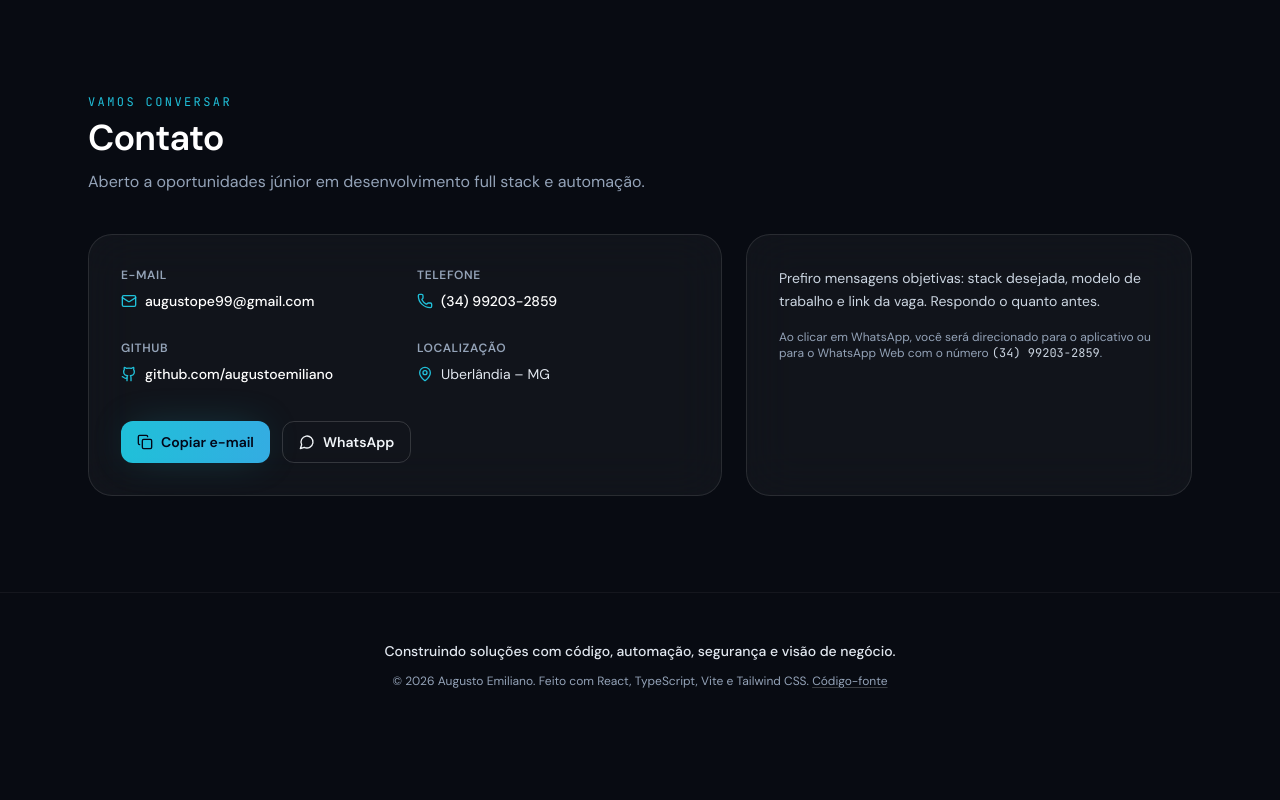
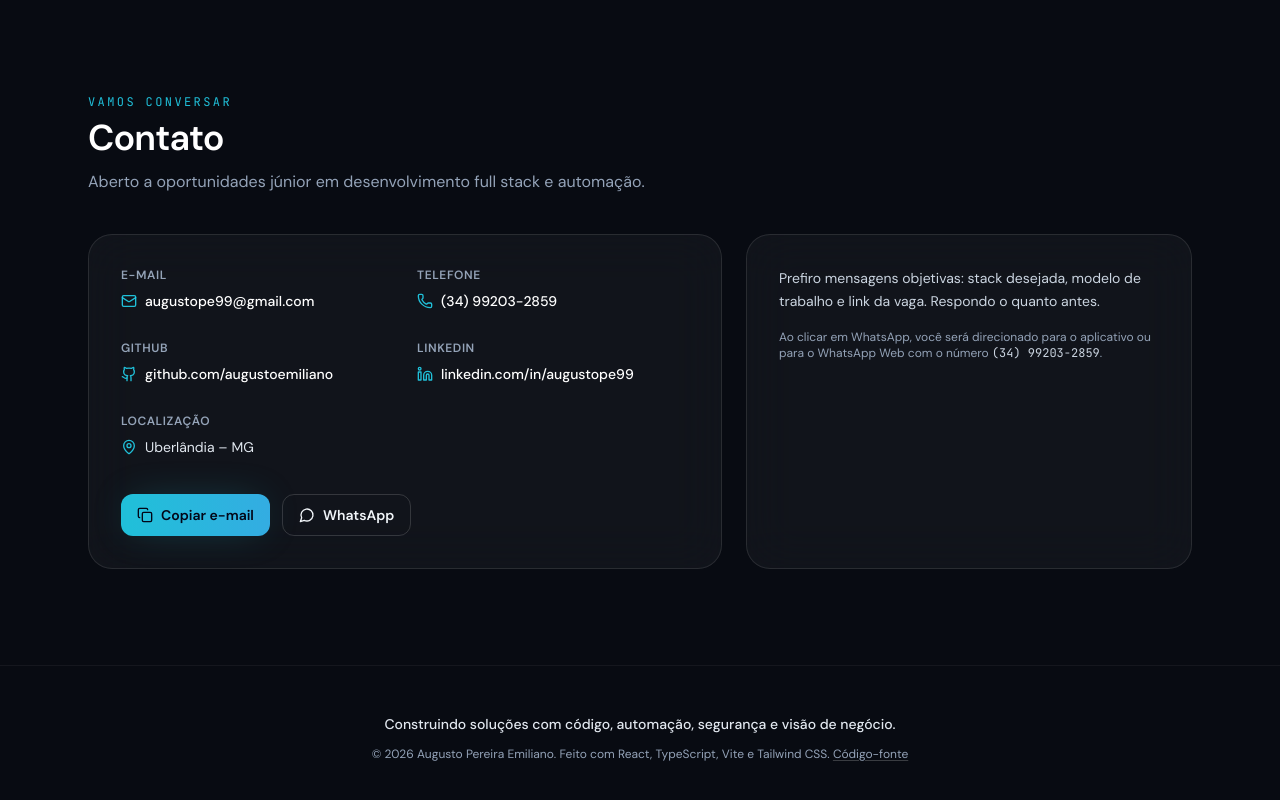
Before and after one commit to augustoemiliano/Portfolio, a React (Vite) app: page / in a window 1280 px wide. Shown: the part 5782-6582 px from the top of the page. Before the commit the page ends 6519 px from the top, so only its background shows below. Built offline with nearby package versions, Linux system fonts and the light colour scheme.

Commit message:
Adiciona LinkedIn e usa nome completo no site

```diff
--- a/index.html
+++ b/index.html
@@ -3,12 +3,12 @@
   <head>
     <meta charset="UTF-8" />
     <meta name="viewport" content="width=device-width, initial-scale=1.0" />
-    <title>Augusto Emiliano | Desenvolvedor Full Stack</title>
+    <title>Augusto Pereira Emiliano | Desenvolvedor Full Stack</title>
     <meta
       name="description"
-      content="Portfólio de Augusto Emiliano, desenvolvedor full stack júnior. Projetos com React, TypeScript, Python/FastAPI, Java/Spring Boot, PostgreSQL e Docker, além de experiência em infraestrutura, automação e segurança."
+      content="Portfólio de Augusto Pereira Emiliano, desenvolvedor full stack júnior. Projetos com React, TypeScript, Python/FastAPI, Java/Spring Boot, PostgreSQL e Docker, além de experiência em infraestrutura, automação e segurança."
     />
-    <meta name="author" content="Augusto Emiliano" />
+    <meta name="author" content="Augusto Pereira Emiliano" />
     <meta name="theme-color" content="#080B12" />
     <meta name="color-scheme" content="dark" />
     <link rel="canonical" href="https://augustoemiliano.github.io/Portfolio/" />
@@ -17,8 +17,8 @@
     <!-- Open Graph / redes sociais -->
     <meta property="og:type" content="website" />
     <meta property="og:locale" content="pt_BR" />
-    <meta property="og:site_name" content="Augusto Emiliano" />
-    <meta property="og:title" content="Augusto Emiliano | Desenvolvedor Full Stack" />
+    <meta property="og:site_name" content="Augusto Pereira Emiliano" />
+    <meta property="og:title" content="Augusto Pereira Emiliano | Desenvolvedor Full Stack" />
     <meta
       property="og:description"
       content="Projetos full stack com React, TypeScript, FastAPI, Spring Boot, PostgreSQL e Docker."
@@ -27,9 +27,9 @@
     <meta property="og:image" content="https://augustoemiliano.github.io/Portfolio/og-image.png" />
     <meta property="og:image:width" content="1200" />
     <meta property="og:image:height" content="630" />
-    <meta property="og:image:alt" content="Augusto Emiliano, desenvolvedor full stack júnior" />
+    <meta property="og:image:alt" content="Augusto Pereira Emiliano, desenvolvedor full stack júnior" />
     <meta name="twitter:card" content="summary_large_image" />
-    <meta name="twitter:title" content="Augusto Emiliano | Desenvolvedor Full Stack" />
+    <meta name="twitter:title" content="Augusto Pereira Emiliano | Desenvolvedor Full Stack" />
     <meta
       name="twitter:description"
       content="Projetos full stack com React, TypeScript, FastAPI, Spring Boot, PostgreSQL e Docker."
--- a/src/components/Contact.tsx
+++ b/src/components/Contact.tsx
@@ -1,6 +1,6 @@
 import { useState } from "react";
 import { motion } from "framer-motion";
-import { Check, Copy, Github, Mail, MapPin, MessageCircle, Phone } from "lucide-react";
+import { Check, Copy, Github, Linkedin, Mail, MapPin, MessageCircle, Phone } from "lucide-react";
 import { site } from "@/data/site";
 import { SectionTitle } from "./ui/SectionTitle";
 import { Button } from "./ui/Button";
@@ -75,6 +75,21 @@ export function Contact() {
                 </dd>
               </div>
               <div>
+                <dt className="text-xs font-semibold uppercase tracking-wider text-slate-400">LinkedIn</dt>
+                <dd className="mt-2">
+                  <a
+                    className="inline-flex items-center gap-2 text-sm font-medium text-white hover:text-accent-cyan"
+                    href={site.linkedinUrl}
+                    target="_blank"
+                    rel="noopener noreferrer"
+                  >
+                    <Linkedin className="h-4 w-4 text-accent-cyan/90" aria-hidden />
+                    linkedin.com/in/{site.linkedinHandle}
+                    <span className="sr-only">(abre em nova aba)</span>
+                  </a>
+                </dd>
+              </div>
+              <div>
                 <dt className="text-xs font-semibold uppercase tracking-wider text-slate-400">Localização</dt>
                 <dd className="mt-2 inline-flex items-start gap-2 text-sm text-slate-200">
                   <MapPin className="mt-0.5 h-4 w-4 flex-none text-accent-cyan/90" aria-hidden />
--- a/src/components/Hero.tsx
+++ b/src/components/Hero.tsx
@@ -1,5 +1,5 @@
 import { motion } from "framer-motion";
-import { Download, Github, Mail } from "lucide-react";
+import { Download, Github, Linkedin, Mail } from "lucide-react";
 import { site } from "@/data/site";
 import { Button } from "./ui/Button";
 
@@ -45,6 +45,11 @@ export function Hero() {
               GitHub
               <span className="sr-only">(abre em nova aba)</span>
             </Button>
+            <Button href={site.linkedinUrl} variant="outline" external>
+              <Linkedin className="h-4 w-4" aria-hidden />
+              LinkedIn
+              <span className="sr-only">(abre em nova aba)</span>
+            </Button>
             {resumeHref ? (
               <Button href={resumeHref} variant="outline" download>
                 <Download className="h-4 w-4" aria-hidden />
--- a/src/data/site.ts
+++ b/src/data/site.ts
@@ -1,5 +1,5 @@
 export const site = {
-  name: "Augusto Emiliano",
+  name: "Augusto Pereira Emiliano",
   title: "Desenvolvedor Full Stack Júnior | React | Python | Rust | Automação",
   location: "Uberlândia – MG",
   email: "augustope99@gmail.com",
@@ -7,6 +7,8 @@ export const site = {
   whatsappE164: "5534992032859",
   githubUrl: "https://github.com/augustoemiliano",
   githubHandle: "augustoemiliano",
+  linkedinUrl: "https://www.linkedin.com/in/augustope99",
+  linkedinHandle: "augustope99",
   heroHeadline:
     "Desenvolvedor Full Stack em formação contínua, com experiência real em infraestrutura, automação, cloud e segurança da informação.",
   heroSub:
```
Also changed, not shown: 1 other file (tests, documents, lock files or other folders).
